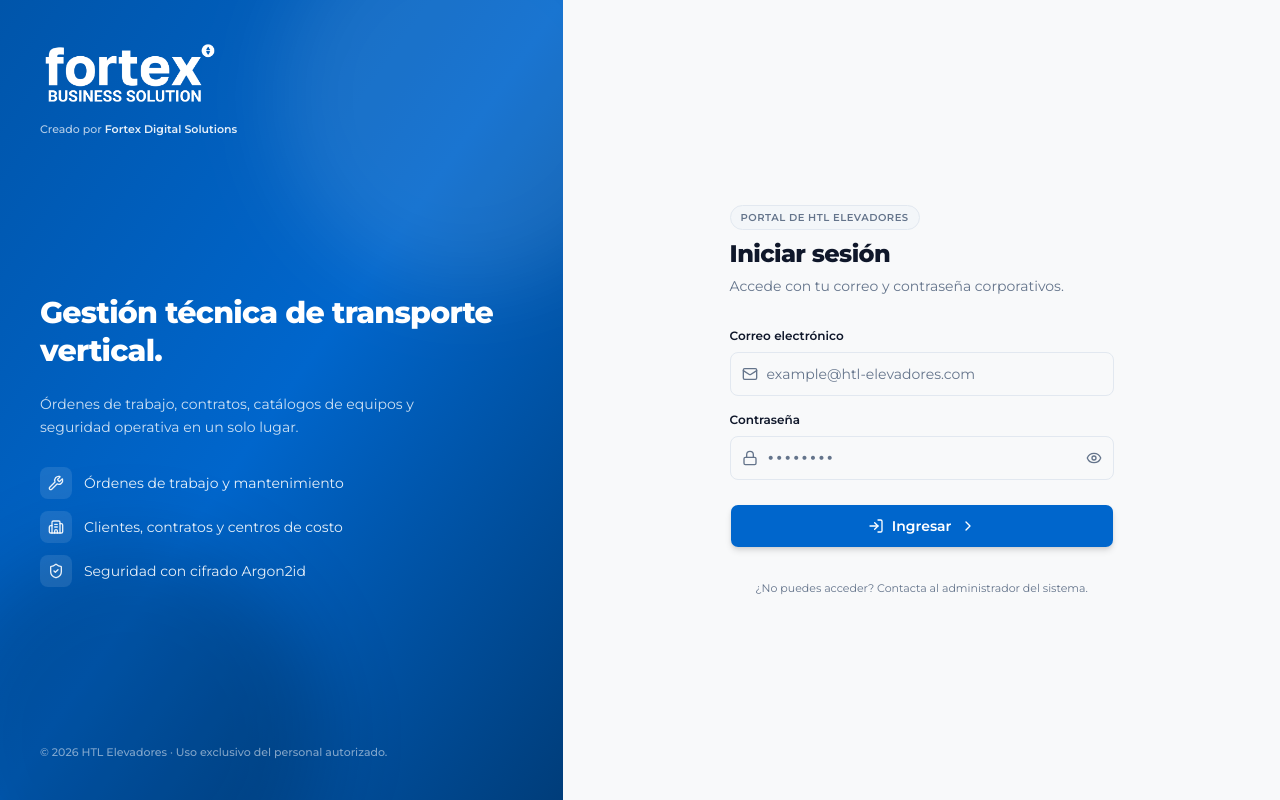
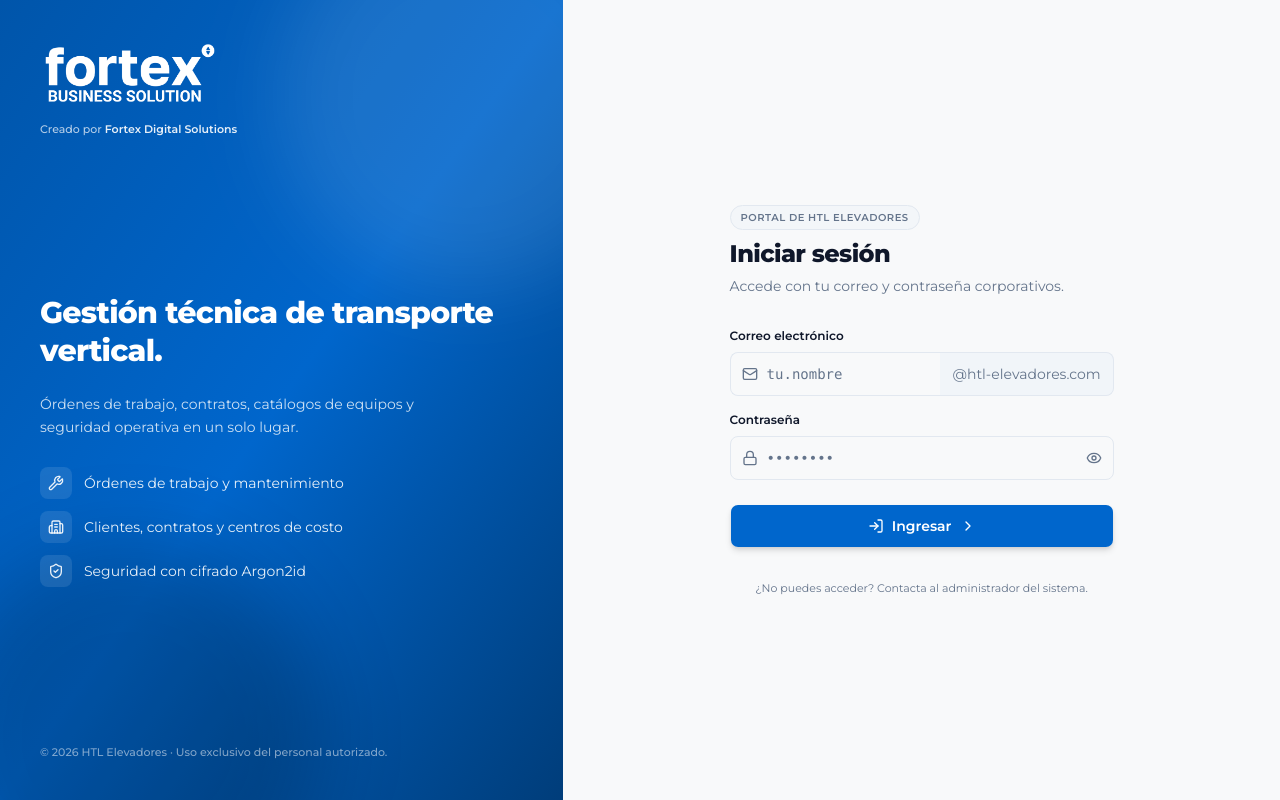
Before and after one commit to henrryhtlelevadores-code/htl-elevadores, a Next.js app: page /login in a window 1280 px wide. Built offline with nearby package versions, Linux system fonts and the light colour scheme; no server answers.

Commit message:
username

```diff
--- /dev/null
+++ b/src/components/ui/email-input.tsx
@@ -0,0 +1,108 @@
+"use client";
+
+import * as React from "react";
+import { cn } from "cn";
+import { Input } from "@/components/ui/input";
+
+/** Dominio corporativo que se completa automáticamente. */
+export const EMAIL_DOMAIN = "@htl-elevadores.com";
+
+/**
+ * Normaliza lo que el usuario escribe a la parte local del correo: se corta
+ * todo desde la primera `@` (así el dominio no se puede escribir a mano, ni
+ * completo ni a medias), se quitan los espacios y se pasa a minúsculas.
+ */
+export function toEmailLocalPart(raw: string): string {
+  const at = raw.indexOf("@");
+  return (at === -1 ? raw : raw.slice(0, at))
+    .replace(/\s/g, "")
+    .toLowerCase();
+}
+
+/** Extrae la parte local de un correo completo (o de un valor sin dominio). */
+export function toLocalPartFromEmail(email: string | undefined): string {
+  if (!email) return "";
+  const at = email.indexOf("@");
+  return at === -1 ? email : email.slice(0, at);
+}
+
+export interface EmailInputProps
+  extends Omit<React.ComponentProps<"input">, "value" | "onChange" | "type"> {
+  /** Correo completo (con dominio). Es la única fuente de verdad. */
+  value: string;
+  /** Recibe el correo completo ya normalizado: `local@htl-elevadores.com` o `""`. */
+  onChange: (email: string) => void;
+  /** Notifica además la parte local, útil para previsualizaciones. */
+  onLocalPartChange?: (localPart: string) => void;
+  /** Icono superpuesto dentro del campo, a la izquierda. */
+  leadingIcon?: React.ReactNode;
+  /** Clases del contenedor (envuelve input + sufijo). */
+  containerClassName?: string;
+  /** Clases del sufijo con el dominio. */
+  suffixClassName?: string;
+}
+
+/**
+ * Campo de correo que solo muestra la parte local: el dominio
+ * `@htl-elevadores.com` se añade siempre y no se puede escribir a mano.
+ *
+ * El valor que sale por `onChange` ya es el correo completo, por lo que el
+ * backend, la validación de Zod y el esquema de `users` no cambian.
+ */
+export function EmailInput({
+  className,
+  containerClassName,
+  suffixClassName,
+  value,
+  onChange,
+  onLocalPartChange,
+  leadingIcon,
+  ...props
+}: EmailInputProps) {
+  const localPart = toLocalPartFromEmail(value);
+
+  function handleChange(event: React.ChangeEvent<HTMLInputElement>) {
+    const next = toEmailLocalPart(event.target.value);
+    onChange(next ? `${next}${EMAIL_DOMAIN}` : "");
+    onLocalPartChange?.(next);
+  }
+
+  return (
+    <div className={cn("relative flex items-stretch", containerClassName)}>
+      {leadingIcon ? (
+        <span className="pointer-events-none absolute top-1/2 left-3 z-10 -translate-y-1/2 text-muted-foreground">
+          {leadingIcon}
+        </span>
+      ) : null}
+
+      <Input
+        type="text"
+        inputMode="email"
+        autoComplete="username"
+        autoCapitalize="none"
+        autoCorrect="off"
+        spellCheck={false}
+        value={localPart}
+        onChange={handleChange}
+        className={cn(
+          "h-11 min-w-0 flex-1 rounded-r-none border-r-0 bg-background font-mono dark:bg-background",
+          "focus-visible:ring-1",
+          leadingIcon ? "pl-9" : undefined,
+          className
+        )}
+        {...props}
+      />
+
+      {/* En móvil el sufijo se oculta: el formulario muestra el correo completo. */}
+      <span
+        aria-hidden="true"
+        className={cn(
+          "hidden select-none items-center rounded-r-lg border border-l-0 border-input bg-muted px-3 text-sm text-muted-foreground sm:flex",
+          suffixClassName
+        )}
+      >
+        {EMAIL_DOMAIN}
+      </span>
+    </div>
+  );
+}
--- a/src/features/auth/components/login-form.tsx
+++ b/src/features/auth/components/login-form.tsx
@@ -9,6 +9,7 @@
 import { loginAction } from "../actions";
 import { Button } from "@/components/ui/button";
 import { Input } from "@/components/ui/input";
+import { EmailInput } from "@/components/ui/email-input";
 import { FortexLogo } from "@/components/fortex-logo";
 import {
   Form,
@@ -157,17 +158,22 @@
                   <FormItem>
                     <FormLabel className="text-xs font-semibold">Correo electrónico</FormLabel>
                     <FormControl>
-                      <div className="relative">
-                        <Mail className="pointer-events-none absolute left-3 top-1/2 size-4 -translate-y-1/2 text-muted-foreground" />
-                        <Input
-                          type="email"
-                          autoComplete="email"
-                          placeholder="example@htl-elevadores.com"
-                          className="bg-background border-border text-sm pl-9 h-11 focus-visible:ring-1 focus-visible:ring-[#0066CC]"
-                          {...field}
-                        />
-                      </div>
+                      <EmailInput
+                        leadingIcon={<Mail className="size-4" />}
+                        placeholder="tu.nombre"
+                        className="focus-visible:ring-[#0066CC]"
+                        value={field.value}
+                        onChange={field.onChange}
+                        onBlur={field.onBlur}
+                        name={field.name}
+                        ref={field.ref}
+                      />
                     </FormControl>
+                    {field.value && (
+                      <p className="mt-1 text-xs text-muted-foreground sm:hidden">
+                        Se usará: {field.value}
+                      </p>
+                    )}
                     <FormMessage />
                   </FormItem>
                 )}
```
